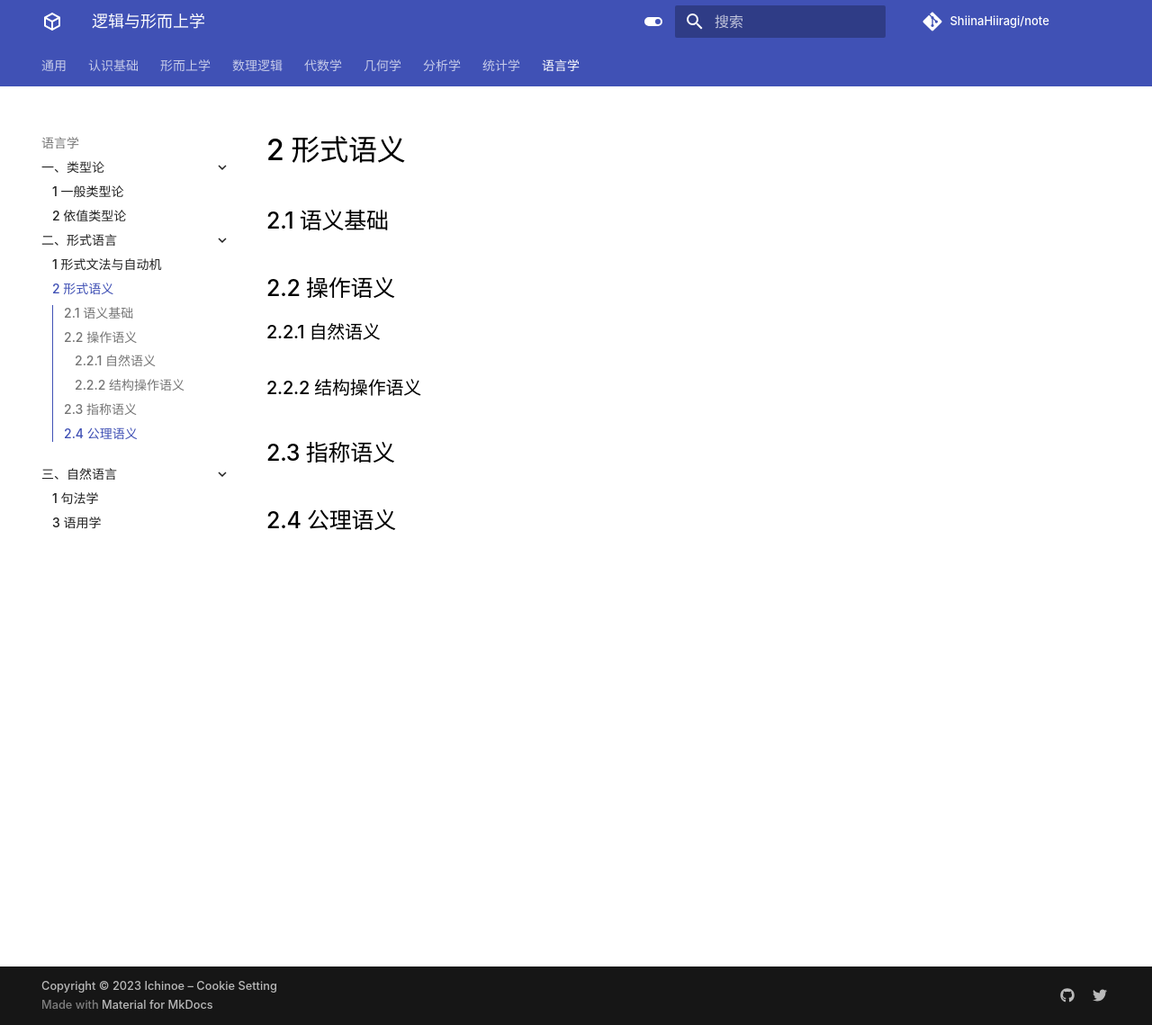
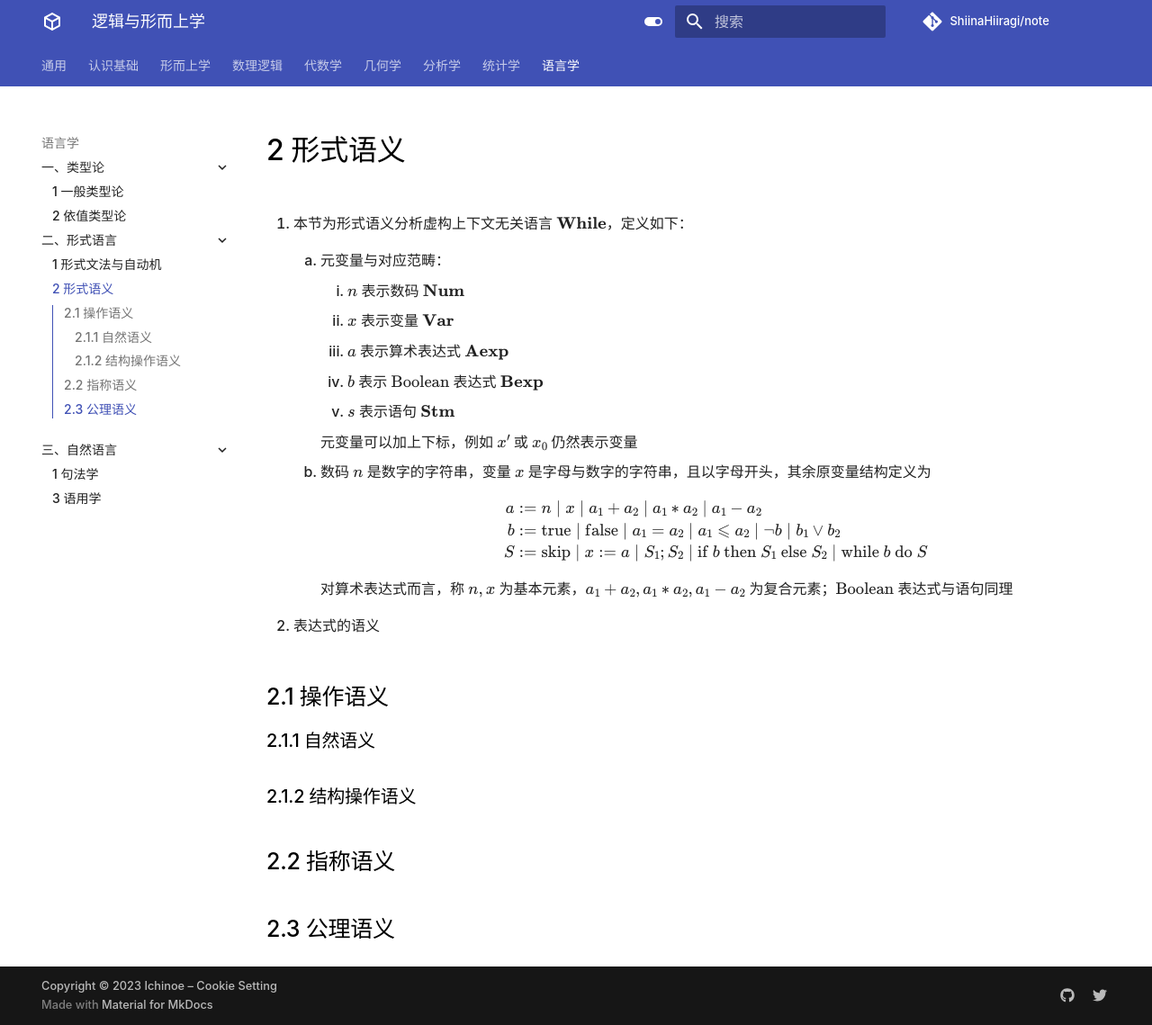
Before and after one commit to ShiinaHiiragi/note, an MkDocs documentation site: the page built from docs/lang/formal/sem.md, in a window 1280 px wide and 1139 px high. Shown: the whole window at 90% size. Built offline with MkDocs 1.6.1 and Material for MkDocs 9.7.7, drawn with Linux system fonts in a browser that asks for light colours; comment, search, counter and statistics services are not loaded.

Commit message:
start formal semantics

```diff
--- a/docs/lang/formal/sem.md
+++ b/docs/lang/formal/sem.md
@@ -1,12 +1,34 @@
 # 2 形式语义
 
-## 2.1 语义基础
+1. 本节为形式语义分析虚构上下文无关语言 $\textbf{While}$，定义如下：
+    1. 元变量与对应范畴：
+        1. $n$ 表示数码 $\mathbf{Num}$
+        2. $x$ 表示变量 $\mathbf{Var}$
+        3. $a$ 表示算术表达式 $\mathbf{Aexp}$
+        4. $b$ 表示 $\text{Boolean}$ 表达式 $\mathbf{Bexp}$
+        5. $s$ 表示语句 $\mathbf{Stm}$
 
-## 2.2 操作语义
-### 2.2.1 自然语义
+        元变量可以加上下标，例如 $x'$ 或 $x_0$ 仍然表示变量
 
-### 2.2.2 结构操作语义
+    2. 数码 $n$ 是数字的字符串，变量 $x$ 是字母与数字的字符串，且以字母开头，其余原变量结构定义为
 
-## 2.3 指称语义
+        $$
+        \begin{aligned}
+        a & := n \mid x \mid a_1 + a_2 \mid a_1 * a_2 \mid a_1 - a_2 \\
+        b & := \text{true} \mid \text{false} \mid a_1 = a_2 \mid a_1 \leqslant a_2 \mid \neg b \mid b_1 \vee b_2 \\
+        S & := \text{skip} \mid x:=a \mid S_1; S_2 \mid \text{if } b \text{ then } S_1 \text{ else } S_2 \mid \text{while } b \text{ do } S
+        \end{aligned}
+        $$
 
-## 2.4 公理语义
+        对算术表达式而言，称 $n, x$ 为基本元素，$a_1 + a_2, a_1 * a_2, a_1 - a_2$ 为复合元素；$\text{Boolean}$ 表达式与语句同理
+
+2. 表达式的语义
+
+## 2.1 操作语义
+### 2.1.1 自然语义
+
+### 2.1.2 结构操作语义
+
+## 2.2 指称语义
+
+## 2.3 公理语义
```
Also changed, not shown: docs/lang/formal/trans.md (+15 -0 lines).
